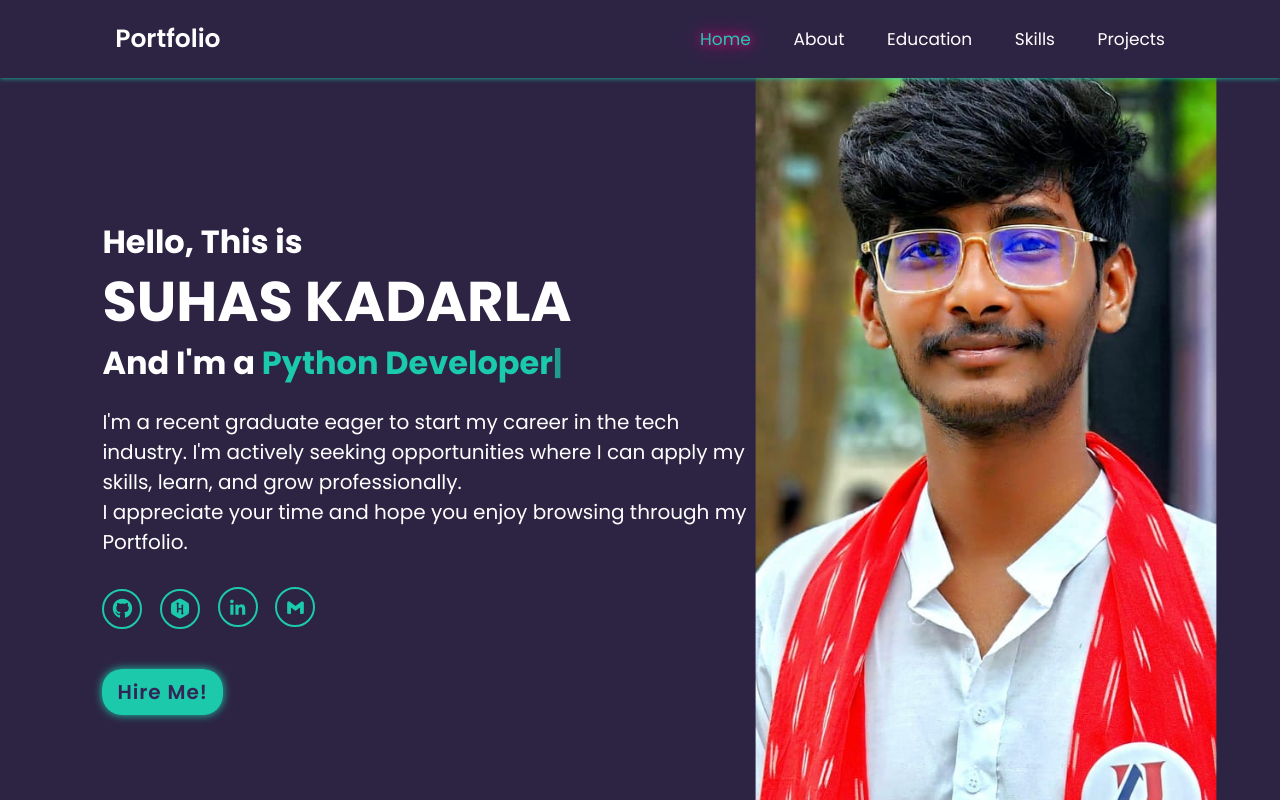
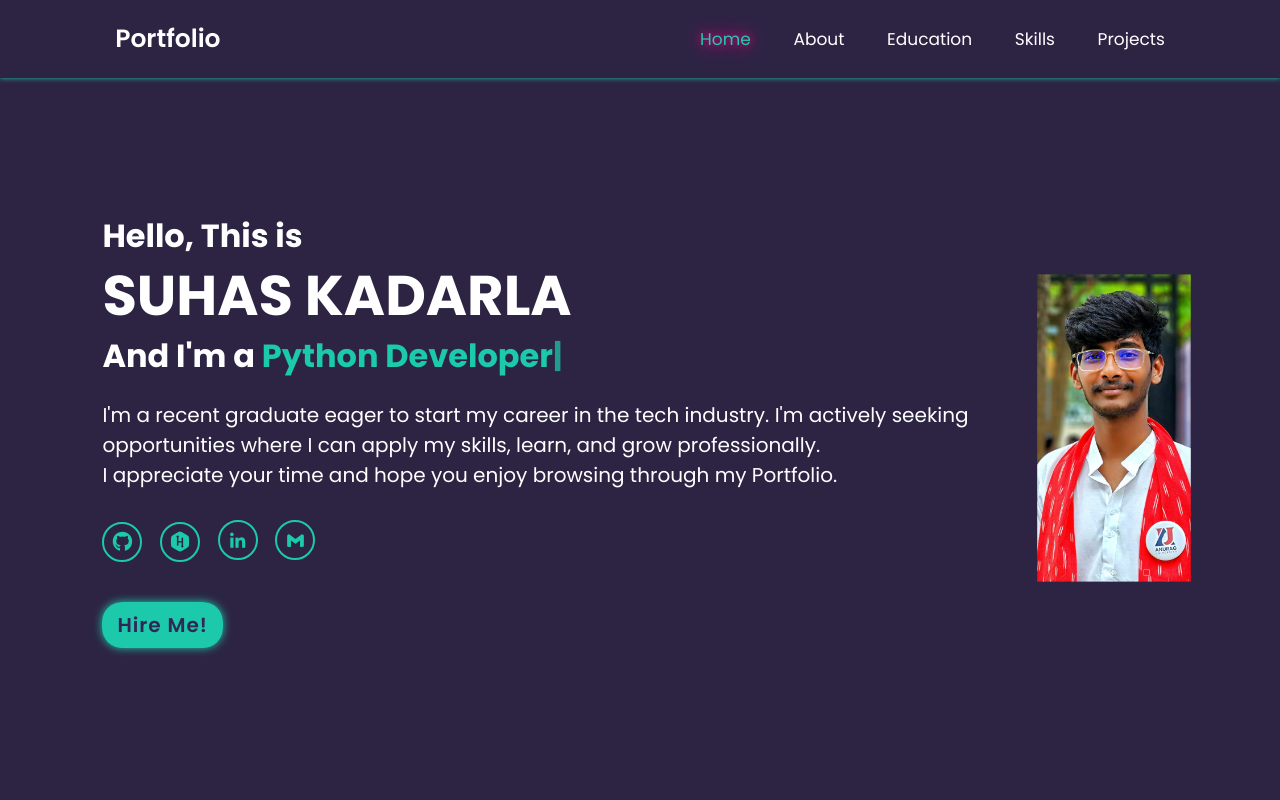
Before and after one commit to SuhasKadarla/Portfolio, a plain HTML site: page index.html in a window 1280 px wide. Shown: the top 800 px of the page. Drawn offline with nearby package versions, Linux system fonts and the light colour scheme.

Commit message:
Update style.css

```diff
--- a/style.css
+++ b/style.css
@@ -105,7 +105,7 @@ section{
 .home-img img{
   transition: transform 0.5s ease;
   transform: scale(1.2);
-  width: 30vw;
+  width: 10vw;
 }
 .home-content h3{
   font-size: 3.2rem;
```
